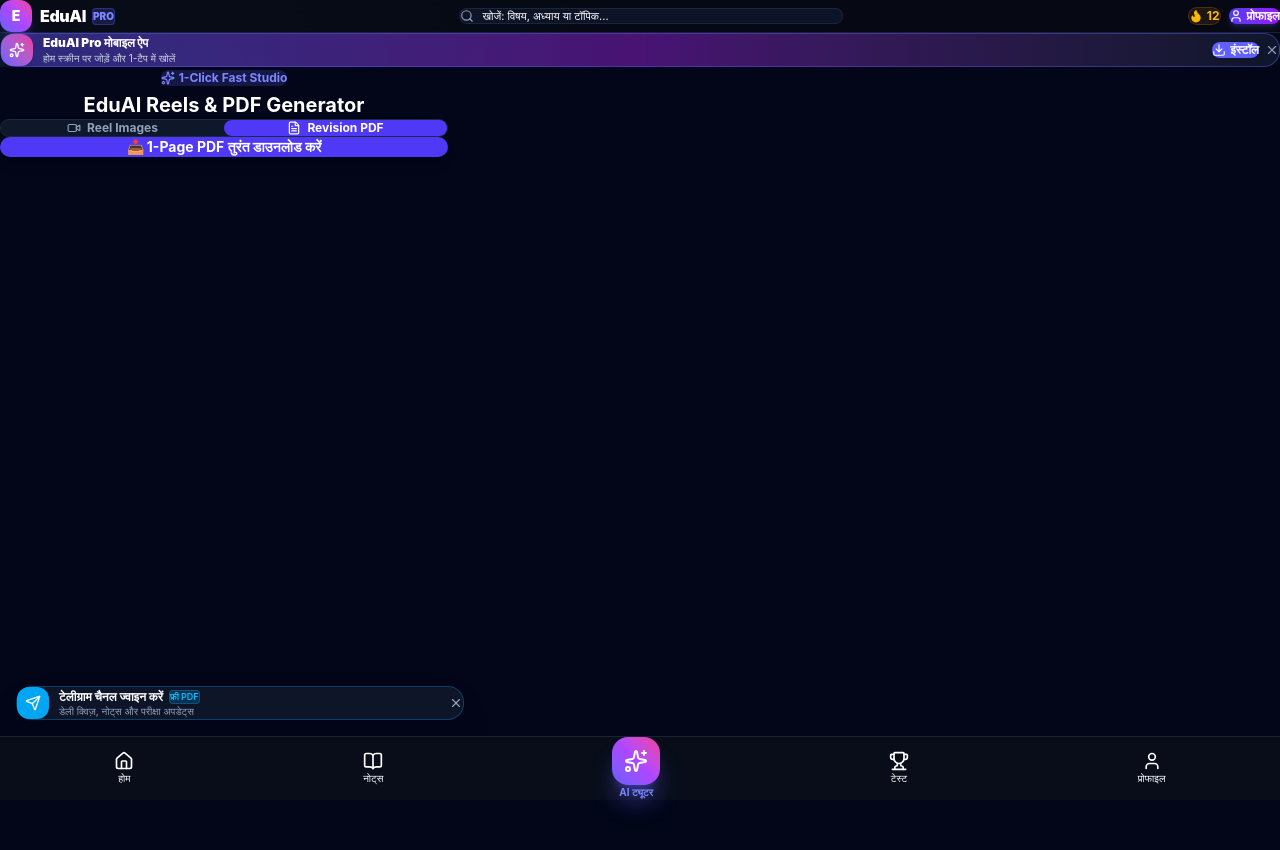
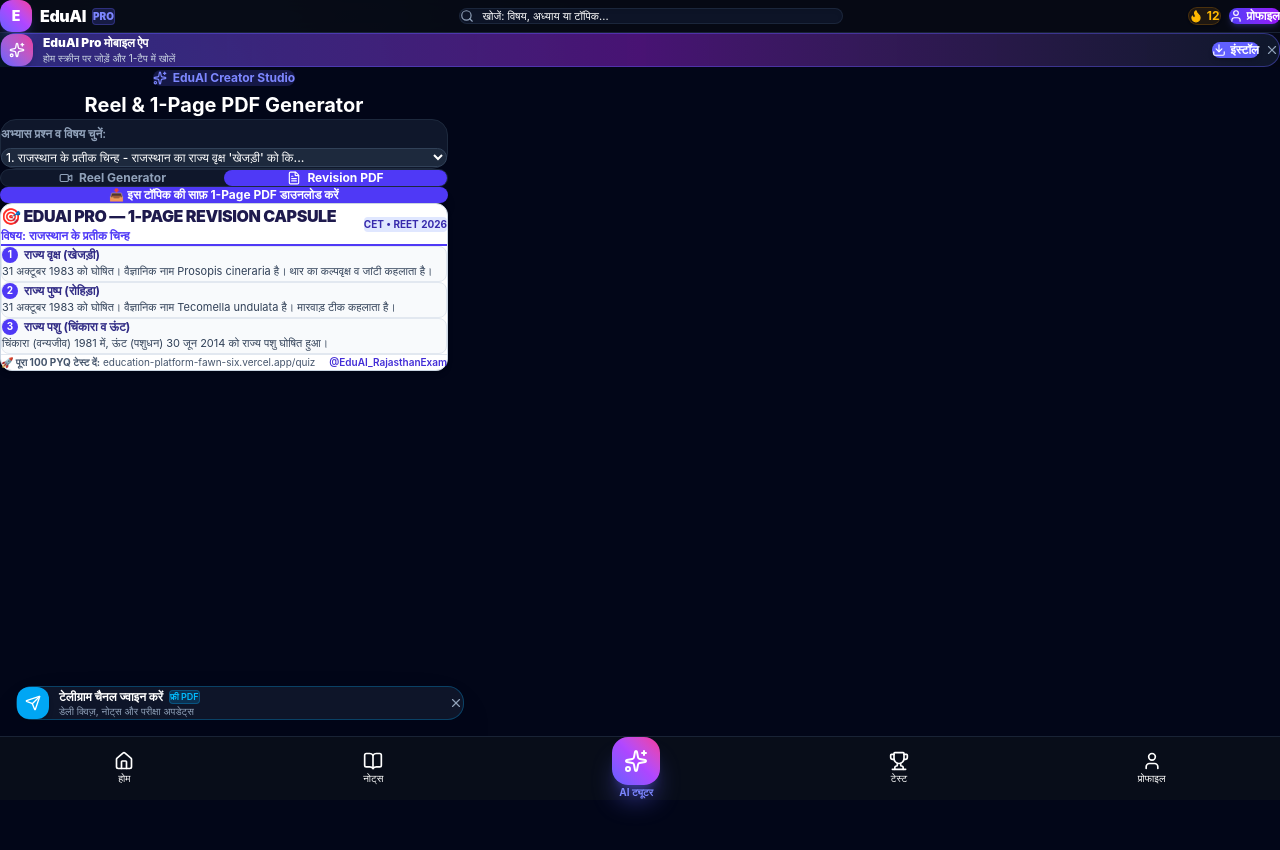
Before and after one commit to bhoopendramandoliya786-source/EducationPlatform, a Next.js app: page /creator in a window 1280 px wide. Both pictures are taken after a click on the button "Revision PDF". Shown: the top 850 px of the page. Built offline with nearby package versions, Linux system fonts and the light colour scheme.

Commit message:
Add question dropdown selector and fix Hindi Unicode PDF rendering

```diff
--- a/app/creator/page.js
+++ b/app/creator/page.js
@@ -1,30 +1,62 @@
 "use client";
 
-import React, { useState } from "react";
+import React, { useState, useRef } from "react";
+import html2canvas from "html2canvas";
 import jsPDF from "jspdf";
-import { Video, FileText, CheckCircle2, Sparkles } from "lucide-react";
+import { Video, FileText, Sparkles, ChevronDown, CheckCircle2 } from "lucide-react";
 
-const SAMPLE_DATA = {
-  topic: "राजस्थान के प्रतीक चिन्ह व लोक देवता",
+const QUESTION_BANK = [
+  {
+    topic: "राजस्थान के प्रतीक चिन्ह",
     exam: "CET / REET 2026 Special",
     question: "राजस्थान का राज्य वृक्ष 'खेजड़ी' को किस वर्ष राज्य वृक्ष घोषित किया गया था?",
     options: ["(A) 1981", "(B) 1983", "(C) 1985", "(D) 1989"],
     correctIndex: 1,
-  explanation: "खेजड़ी (Prosopis cineraria) को 31 अक्टूबर 1983 को राज्य वृक्ष घोषित किया गया।",
-  summaryPoints: [
-    { title: "राज्य वृक्ष (खेजड़ी)", desc: "घोषित: 31 अक्टूबर 1983 | वैज्ञानिक नाम: Prosopis cineraria | उपनाम: थार का कल्पवृक्ष।" },
-    { title: "पाबूजी (लोक देवता)", desc: "ऊंटों के देवता | फड़ वाचन: रावणहत्था वाद्ययंत्र | मुख्य स्थल: कोलू मण्ड (फलौदी)।" },
-    { title: "गोगाजी (लोक देवता)", desc: "साँपों के देवता | थान: खेजड़ी वृक्ष के नीचे | शीर्षमेड़ी: ददरेवा (चूरू)।" },
-    { title: "रामदेवजी (लोक देवता)", desc: "सांप्रदायिक सद्भाव के प्रतीक | मेला: रामदेवरा (जैसलमेर) | ग्रंथ: चौबीस बाणियां।" }
+    explanation: "खेजड़ी (Prosopis cineraria) को 31 अक्टूबर 1983 को राज्य वृक्ष घोषित किया गया था।",
+    points: [
+      { title: "राज्य वृक्ष (खेजड़ी)", desc: "31 अक्टूबर 1983 को घोषित। वैज्ञानिक नाम Prosopis cineraria है। थार का कल्पवृक्ष व जांटी कहलाता है।" },
+      { title: "राज्य पुष्प (रोहिड़ा)", desc: "31 अक्टूबर 1983 को घोषित। वैज्ञानिक नाम Tecomella undulata है। मारवाड़ टीक कहलाता है।" },
+      { title: "राज्य पशु (चिंकारा व ऊंट)", desc: "चिंकारा (वन्यजीव) 1981 में, ऊंट (पशुधन) 30 जून 2014 को राज्य पशु घोषित हुआ।" }
     ]
-};
+  },
+  {
+    topic: "राजस्थान के प्रमुख लोक देवता",
+    exam: "CET / REET 2026 Special",
+    question: "पाबूजी की फड़ का वाचन करते समय किस वाद्ययंत्र का प्रयोग मुख्य रूप से किया जाता है?",
+    options: ["(A) जंतर", "(B) रावणहत्था", "(C) सारंगी", "(D) कमायचा"],
+    correctIndex: 1,
+    explanation: "पाबूजी की फड़ का वाचन नायक/भील भोपों द्वारा रावणहत्था वाद्ययंत्र से किया जाता है।",
+    points: [
+      { title: "पाबूजी (ऊंटों के देवता)", desc: "मारवाड़ में सर्वप्रथम ऊंट लाने का श्रेय। मुख्य मंदिर: कोलू मण्ड (फलौदी)। फड़ वाचन में रावणहत्था प्रयोग।" },
+      { title: "गोगाजी (साँपों के देवता)", desc: "थान खेजड़ी वृक्ष के नीचे। शीर्षमेड़ी ददरेवा (चूरू) तथा धुरमेड़ी गोगामेड़ी (हनुमानगढ़) में है।" },
+      { title: "देवनारायण जी (गुर्जर समाज)", desc: "फड़ वाचन में 'जंतर' वाद्ययंत्र का प्रयोग। इनकी फड़ सबसे लंबी और प्राचीन है।" }
+    ]
+  },
+  {
+    topic: "राजस्थान का नया भूगोल (संभाग व जिले)",
+    exam: "CET / REET 2026 Special",
+    question: "राजस्थान का नवगठित 'डीडवाना-कुचामन' जिला किस संभाग के अंतर्गत आता है?",
+    options: ["(A) जयपुर", "(B) अजमेर", "(C) बीकानेर", "(D) जोधपुर"],
+    correctIndex: 1,
+    explanation: "डीडवाना-कुचामन जिला अजमेर संभाग के अंतर्गत आता है।",
+    points: [
+      { title: "अजमेर संभाग", desc: "वर्तमान में 7 जिले: अजमेर, ब्यावर, केकड़ी, टोंक, नागौर, डीडवाना-कुचामन, शाहपुरा।" },
+      { title: "नवीनतम 3 संभाग", desc: "बांसवाड़ा, पाली और सीकर नवीन संभाग बनाए गए हैं।" },
+      { title: "खारे पानी की झीलें", desc: "डीडवाना व कुचामन झीलें अब नवगठित डीडवाना-कुचामन जिले में स्थित हैं।" }
+    ]
+  }
+];
 
 export default function CreatorStudio() {
+  const [selectedIdx, setSelectedIdx] = useState(0);
   const [activeTab, setActiveTab] = useState("reel");
   const [isProcessing, setIsProcessing] = useState(false);
+  const pdfTemplateRef = useRef(null);
 
-  // Direct Native Canvas Drawing (100% Mobile Compatible & Instant)
-  const generateDirectImage = (withAnswer = false) => {
+  const currentItem = QUESTION_BANK[selectedIdx];
+
+  // 1. Native High-Res Reel Canvas Drawing
+  const generateReelImage = (withAnswer = false) => {
     setIsProcessing(true);
     try {
       const canvas = document.createElement("canvas");
@@ -32,7 +64,7 @@
       canvas.height = 1920;
       const ctx = canvas.getContext("2d");
 
-      // 1. Background
+      // BG
       const bgGrad = ctx.createLinearGradient(0, 0, 0, 1920);
       bgGrad.addColorStop(0, "#090D16");
       bgGrad.addColorStop(0.5, "#0F172A");
@@ -40,7 +72,7 @@
       ctx.fillStyle = bgGrad;
       ctx.fillRect(0, 0, 1080, 1920);
 
-      // 2. Top Header Badge
+      // Top Badge
       ctx.fillStyle = "rgba(245, 158, 11, 0.15)";
       ctx.beginPath();
       ctx.roundRect(140, 120, 800, 80, 40);
@@ -56,22 +88,21 @@
 
       ctx.font = "600 28px system-ui, -apple-system, sans-serif";
       ctx.fillStyle = "#94A3B8";
-      ctx.fillText(SAMPLE_DATA.exam, 540, 260);
+      ctx.fillText(`${currentItem.topic} • ${currentItem.exam}`, 540, 260);
 
-      // 3. Question Card Box
+      // Question Card
       ctx.fillStyle = "#1E293B";
       ctx.beginPath();
-      ctx.roundRect(80, 360, 920, 320, 32);
+      ctx.roundRect(80, 340, 920, 340, 32);
       ctx.fill();
       ctx.strokeStyle = "#334155";
       ctx.lineWidth = 3;
       ctx.stroke();
 
-      ctx.font = "bold 44px system-ui, -apple-system, sans-serif";
+      ctx.font = "bold 42px system-ui, -apple-system, sans-serif";
       ctx.fillStyle = "#FFFFFF";
       ctx.textAlign = "center";
 
-      // Multi-line Question Text wrapping
       const wrapText = (text, x, y, maxWidth, lineHeight) => {
         const words = text.split(" ");
         let line = "";
@@ -88,13 +119,13 @@
         }
         ctx.fillText(line, x, y);
       };
-      wrapText(SAMPLE_DATA.question, 540, 480, 820, 60);
+      wrapText(currentItem.question, 540, 460, 820, 58);
 
-      // 4. Options Cards
-      const startY = 740;
-      SAMPLE_DATA.options.forEach((opt, idx) => {
+      // Options
+      const startY = 730;
+      currentItem.options.forEach((opt, idx) => {
         const y = startY + (idx * 160);
-        const isCorrect = withAnswer && idx === SAMPLE_DATA.correctIndex;
+        const isCorrect = withAnswer && idx === currentItem.correctIndex;
 
         ctx.fillStyle = isCorrect ? "rgba(16, 185, 129, 0.2)" : "#1E293B";
         ctx.beginPath();
@@ -104,7 +135,7 @@
         ctx.lineWidth = isCorrect ? 5 : 2;
         ctx.stroke();
 
-        ctx.font = isCorrect ? "bold 42px system-ui, sans-serif" : "600 38px system-ui, sans-serif";
+        ctx.font = isCorrect ? "bold 40px system-ui, sans-serif" : "600 38px system-ui, sans-serif";
         ctx.fillStyle = isCorrect ? "#6EE7B7" : "#F1F5F9";
         ctx.textAlign = "left";
         ctx.fillText(opt, 140, y + 74);
@@ -115,11 +146,11 @@
         }
       });
 
-      // 5. Explanation Box (If Answer frame)
+      // Explanation (On Answer Frame)
       if (withAnswer) {
         ctx.fillStyle = "rgba(99, 102, 241, 0.15)";
         ctx.beginPath();
-        ctx.roundRect(80, 1420, 920, 160, 24);
+        ctx.roundRect(80, 1400, 920, 180, 24);
         ctx.fill();
         ctx.strokeStyle = "#6366F1";
         ctx.lineWidth = 2;
@@ -128,13 +159,13 @@
         ctx.font = "bold 32px system-ui, sans-serif";
         ctx.fillStyle = "#A5B4FC";
         ctx.textAlign = "left";
-        ctx.fillText("💡 व्याख्या:", 120, 1480);
+        ctx.fillText("💡 व्याख्या:", 120, 1460);
         ctx.font = "normal 30px system-ui, sans-serif";
         ctx.fillStyle = "#E2E8F0";
-        wrapText(SAMPLE_DATA.explanation, 120, 1530, 840, 40);
+        wrapText(currentItem.explanation, 120, 1515, 840, 42);
       }
 
-      // 6. Bottom CTA
+      // Footer CTA
       ctx.textAlign = "center";
       ctx.font = "bold 36px system-ui, sans-serif";
       ctx.fillStyle = "#F59E0B";
@@ -144,90 +175,73 @@
       ctx.fillStyle = "#64748B";
       ctx.fillText("EduAI Pro • t.me/EduAI_RajasthanExam", 540, 1790);
 
-      // Trigger Direct Download
-      const dataUrl = canvas.toDataURL("image/png");
+      // Download
       const a = document.createElement("a");
-      a.href = dataUrl;
-      a.download = `EduAI_Reel_${withAnswer ? "Ans" : "Q"}.png`;
+      a.href = canvas.toDataURL("image/png");
+      a.download = `EduAI_${currentItem.topic}_${withAnswer ? "Ans" : "Q"}.png`;
       document.body.appendChild(a);
       a.click();
       document.body.removeChild(a);
     } catch (err) {
-      alert("Error generating image: " + err.message);
+      alert("Error: " + err.message);
     } finally {
       setIsProcessing(false);
     }
   };
 
-  // Direct PDF Generator
-  const generateDirectPDF = () => {
+  // 2. High-Quality Hindi Unicode PDF Generator
+  const generateHindiPDF = async () => {
     setIsProcessing(true);
     try {
-      const doc = new jsPDF({
-        orientation: "p",
-        unit: "mm",
-        format: "a4"
+      if (pdfTemplateRef.current) {
+        const canvas = await html2canvas(pdfTemplateRef.current, {
+          scale: 3,
+          useCORS: true,
+          backgroundColor: "#ffffff"
         });
-
-      // Header
-      doc.setFillColor(30, 27, 75);
-      doc.rect(0, 0, 210, 32, "F");
-
-      doc.setTextColor(255, 255, 255);
-      doc.setFontSize(16);
-      doc.text("EduAI Pro - 1-Page Revision Capsule", 14, 14);
-
-      doc.setFontSize(11);
-      doc.setTextColor(224, 231, 255);
-      doc.text("Topic: " + SAMPLE_DATA.topic + " | CET / REET 2026", 14, 24);
-
-      // Points
-      let currentY = 45;
-      SAMPLE_DATA.summaryPoints.forEach((point, idx) => {
-        doc.setFillColor(248, 250, 252);
-        doc.roundedRect(14, currentY, 182, 26, 3, 3, "F");
-        doc.setDrawColor(226, 232, 240);
-        doc.roundedRect(14, currentY, 182, 26, 3, 3, "S");
-
-        doc.setFontSize(11);
-        doc.setTextColor(67, 56, 202);
-        doc.text(`${idx + 1}. ${point.title}`, 20, currentY + 9);
-
-        doc.setFontSize(9.5);
-        doc.setTextColor(51, 65, 85);
-        const splitText = doc.splitTextToSize(point.desc, 170);
-        doc.text(splitText, 20, currentY + 18);
-
-        currentY += 34;
-      });
-
-      // Footer
-      doc.setFillColor(241, 245, 249);
-      doc.rect(0, 275, 210, 22, "F");
-      doc.setFontSize(9);
-      doc.setTextColor(71, 85, 105);
-      doc.text("Practice 100+ PYQ & Free Tests: https://education-platform-fawn-six.vercel.app/quiz", 14, 287);
-      doc.text("Telegram: @EduAI_RajasthanExam", 150, 287);
-
-      doc.save(`EduAI_Revision_Capsule_${Date.now()}.pdf`);
+        const imgData = canvas.toDataURL("image/png");
+        const pdf = new jsPDF("p", "mm", "a4");
+        const pdfWidth = pdf.internal.pageSize.getWidth();
+        const pdfHeight = (canvas.height * pdfWidth) / canvas.width;
+        pdf.addImage(imgData, "PNG", 0, 0, pdfWidth, pdfHeight);
+        pdf.save(`EduAI_${currentItem.topic.replace(/\s+/g, "_")}_Capsule.pdf`);
+      }
     } catch (err) {
-      alert("Error generating PDF: " + err.message);
+      alert("PDF Error: " + err.message);
     } finally {
       setIsProcessing(false);
     }
   };
 
   return (
-    <div className="min-h-screen bg-slate-950 text-white p-4 pb-24 font-sans">
+    <div className="min-h-screen bg-slate-950 text-white p-4 pb-28 font-sans">
       <div className="max-w-md mx-auto space-y-5">
+
+        {/* Header */}
         <div className="text-center space-y-1">
-          <div className="inline-flex items-center gap-1 px-3 py-1 rounded-full bg-indigo-500/20 text-indigo-400 text-xs font-bold">
-            <Sparkles className="w-3.5 h-3.5" /> 1-Click Fast Studio
+          <div className="inline-flex items-center gap-1.5 px-3 py-1 rounded-full bg-indigo-500/20 text-indigo-400 text-xs font-bold">
+            <Sparkles className="w-3.5 h-3.5" /> EduAI Creator Studio
           </div>
-          <h1 className="text-xl font-bold text-white">EduAI Reels & PDF Generator</h1>
+          <h1 className="text-xl font-bold text-white">Reel & 1-Page PDF Generator</h1>
         </div>
 
-        {/* Tab Switch */}
+        {/* Question Selector Dropdown */}
+        <div className="bg-slate-900 border border-slate-800 rounded-2xl p-3.5 space-y-2">
+          <label className="text-xs font-semibold text-slate-400">अभ्यास प्रश्न व विषय चुनें:</label>
+          <select
+            value={selectedIdx}
+            onChange={(e) => setSelectedIdx(Number(e.target.value))}
+            className="w-full bg-slate-800 border border-slate-700 rounded-xl p-2.5 text-xs text-white font-medium focus:ring-2 focus:ring-indigo-500 outline-none"
+          >
+            {QUESTION_BANK.map((q, idx) => (
+              <option key={idx} value={idx}>
+                {idx + 1}. {q.topic} - {q.question.substring(0, 38)}...
+              </option>
+            ))}
+          </select>
+        </div>
+
+        {/* Tab Switcher */}
         <div className="flex bg-slate-900 p-1 rounded-xl border border-slate-800">
           <button
             onClick={() => setActiveTab("reel")}
@@ -235,7 +249,7 @@
               activeTab === "reel" ? "bg-indigo-600 text-white" : "text-slate-400"
             }`}
           >
-            <Video className="w-3.5 h-3.5" /> Reel Images
+            <Video className="w-3.5 h-3.5" /> Reel Generator
           </button>
           <button
             onClick={() => setActiveTab("pdf")}
@@ -247,20 +261,23 @@
           </button>
         </div>
 
-        {/* TAB 1: REELS */}
+        {/* TAB 1: REEL */}
         {activeTab === "reel" && (
           <div className="space-y-3">
+            <div className="p-3 bg-slate-900/60 border border-slate-800 rounded-xl text-xs text-slate-300">
+              <b>चयनित प्रश्न:</b> {currentItem.question}
+            </div>
             <button
-              onClick={() => generateDirectImage(false)}
+              onClick={() => generateReelImage(false)}
               disabled={isProcessing}
-              className="w-full py-3 bg-rose-600 active:bg-rose-700 text-white rounded-xl text-sm font-bold shadow-lg flex items-center justify-center gap-2"
+              className="w-full py-3 bg-rose-600 active:bg-rose-700 text-white rounded-xl text-xs font-bold shadow-lg flex items-center justify-center gap-2"
             >
               📥 1. सवाल इमेज डाउनलोड करें (HD)
             </button>
             <button
-              onClick={() => generateDirectImage(true)}
+              onClick={() => generateReelImage(true)}
               disabled={isProcessing}
-              className="w-full py-3 bg-emerald-600 active:bg-emerald-700 text-white rounded-xl text-sm font-bold shadow-lg flex items-center justify-center gap-2"
+              className="w-full py-3 bg-emerald-600 active:bg-emerald-700 text-white rounded-xl text-xs font-bold shadow-lg flex items-center justify-center gap-2"
             >
               📥 2. उत्तर इमेज डाउनलोड करें (HD)
             </button>
@@ -271,14 +288,56 @@
         {activeTab === "pdf" && (
           <div className="space-y-3">
             <button
-              onClick={generateDirectPDF}
+              onClick={generateHindiPDF}
               disabled={isProcessing}
-              className="w-full py-3 bg-indigo-600 active:bg-indigo-700 text-white rounded-xl text-sm font-bold shadow-lg flex items-center justify-center gap-2"
+              className="w-full py-3 bg-indigo-600 active:bg-indigo-700 text-white rounded-xl text-xs font-bold shadow-lg flex items-center justify-center gap-2"
             >
-              📥 1-Page PDF तुरंत डाउनलोड करें
+              📥 इस टॉपिक की साफ़ 1-Page PDF डाउनलोड करें
             </button>
+
+            {/* Hidden Perfect Hindi Template for Rendering */}
+            <div
+              ref={pdfTemplateRef}
+              className="bg-white text-slate-900 rounded-xl p-6 border border-slate-300 shadow-md font-sans"
+            >
+              <div className="border-b-2 border-indigo-600 pb-3 mb-4 flex justify-between items-center">
+                <div>
+                  <h2 className="text-base font-black text-indigo-950 uppercase tracking-tight">
+                    🎯 EduAI Pro — 1-Page Revision Capsule
+                  </h2>
+                  <p className="text-xs font-bold text-indigo-600">
+                    विषय: {currentItem.topic}
+                  </p>
+                </div>
+                <span className="text-[10px] font-bold bg-indigo-100 text-indigo-800 px-2.5 py-1 rounded">
+                  CET • REET 2026
+                </span>
+              </div>
+
+              <div className="space-y-3">
+                {currentItem.points.map((item, idx) => (
+                  <div key={idx} className="p-3 rounded-lg bg-slate-50 border border-slate-200">
+                    <div className="text-xs font-bold text-indigo-900 mb-1 flex items-center gap-1.5">
+                      <span className="w-4 h-4 rounded-full bg-indigo-600 text-white flex items-center justify-center text-[10px]">
+                        {idx + 1}
+                      </span>
+                      {item.title}
+                    </div>
+                    <p className="text-[11px] text-slate-700 leading-relaxed pl-5">
+                      {item.desc}
+                    </p>
+                  </div>
+                ))}
+              </div>
+
+              <div className="mt-6 pt-3 border-t border-slate-200 flex justify-between items-center text-[10px] text-slate-600">
+                <div>🚀 <b>पूरा 100 PYQ टेस्ट दें:</b> education-platform-fawn-six.vercel.app/quiz</div>
+                <div className="font-semibold text-indigo-700">@EduAI_RajasthanExam</div>
+              </div>
+            </div>
           </div>
         )}
+
       </div>
     </div>
   );
```
Lines whose indentation alone changed are shown as unchanged.
